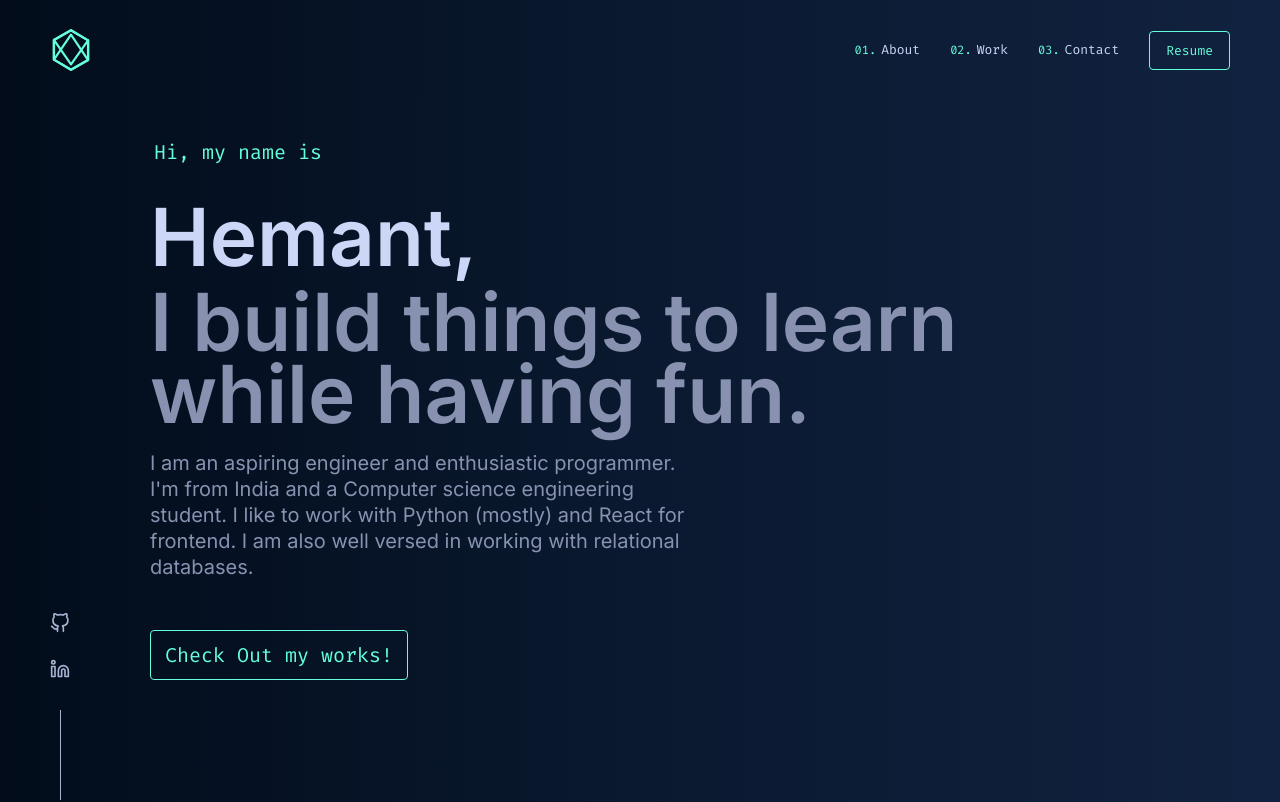
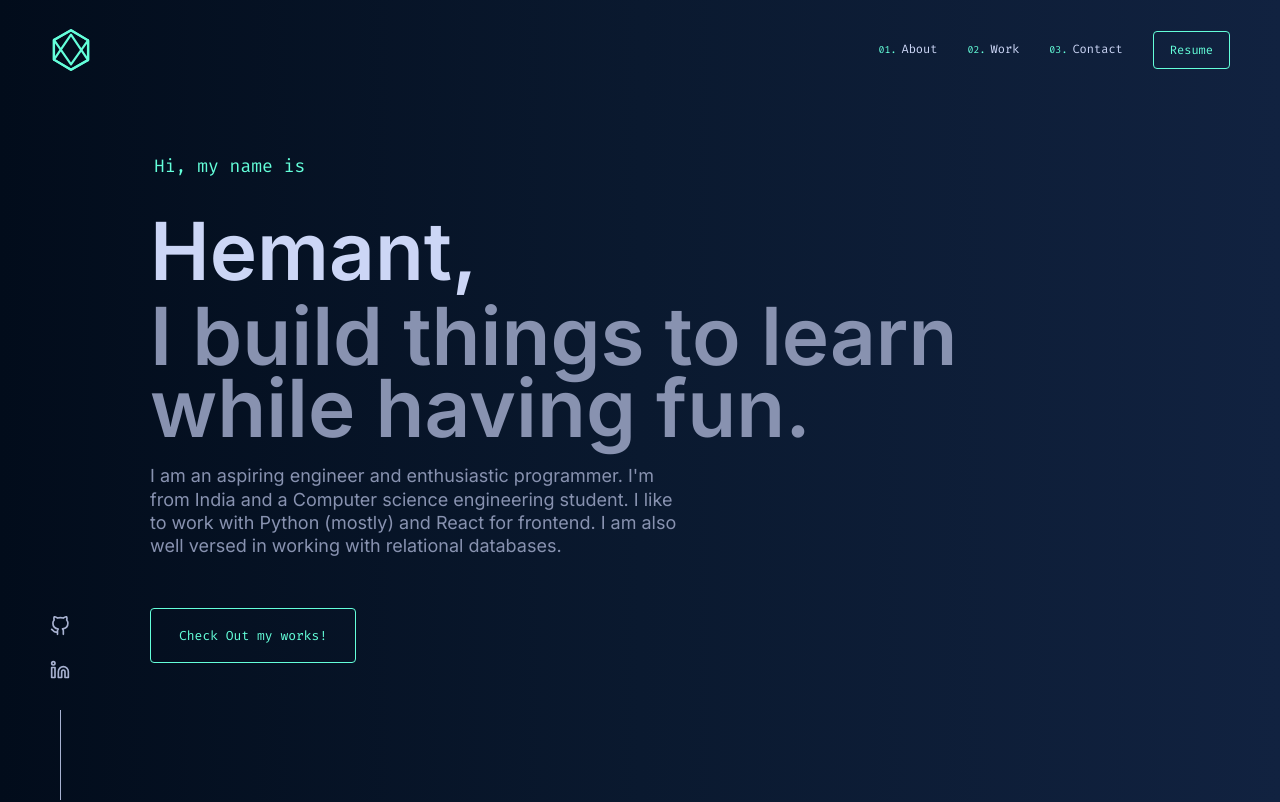
Before and after one commit to Hemant1101/myPorfolio, a React (Vite) app in the folder myPortfolio/: page / in a window 1280 px wide. Shown: the top 802 px of the page. Built offline with nearby package versions, Linux system fonts and the light colour scheme.

Commit message:
css modified

```diff
--- a/myPortfolio/src/App.css
+++ b/myPortfolio/src/App.css
@@ -20,14 +20,14 @@
   --blue: #57cbff;
   --font-sans: "Calibre","Inter","San Francisco","SF Pro Text",-apple-system,system-ui,sans-serif;
   --font-mono: "SF Mono","Fira Code","Fira Mono","Roboto Mono",monospace;
-  --fz-xxs: 12px;
-  --fz-xs: 13px;
-  --fz-sm: 14px;
-  --fz-md: 16px;
-  --fz-lg: 18px;
-  --fz-xl: 20px;
+  --fz-xxs: 10px;
+  --fz-xs: 12px;
+  --fz-sm: 13px;
+  --fz-md: 14px;
+  --fz-lg: 16px;
+  --fz-xl: 18px;
   --fz-xxl: 22px;
-  --fz-heading: 28px;
+  --fz-heading: 26px;
   --border-radius: 4px;
   --nav-height: 100px;
   --nav-scroll-height: 70px;
@@ -534,7 +534,8 @@ section{
   background-color: transparent;
   border: 1px solid var(--green);
   border-radius: var(--border-radius);
-  padding: var(--fz-sm);
+  padding: 1.25rem 1.75rem;
+  font-size: var(--fz-sm);
   font-family: var(--font-mono);
   line-height: 1;
   text-decoration: none;
@@ -570,7 +571,7 @@ section{
   position: relative;
   margin: 10px 0 40px;
   width: 100%;
-  font-size: clamp(26px,4vw,var(--fz-heading));
+  font-size: clamp(22px,4vw,var(--fz-heading));
   white-space: nowrap;
   line-height: 1.3;
 }
@@ -1004,3 +1005,9 @@ img[alt=""],img:not([alt]){
     padding-top: 10px;
   }
 }
+@media (max-width: 400px){
+  .numbered-heading::before{
+    margin-right: 2px;
+    margin-bottom: -3px;
+  }
+}
```
